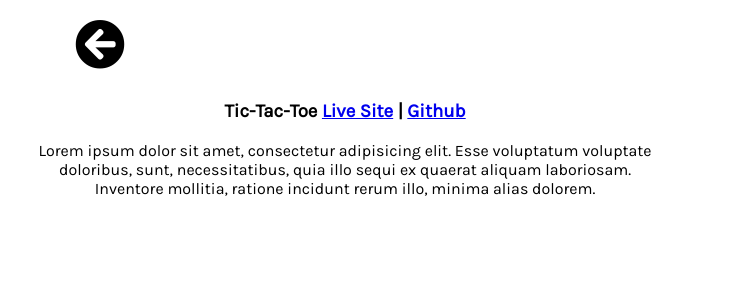
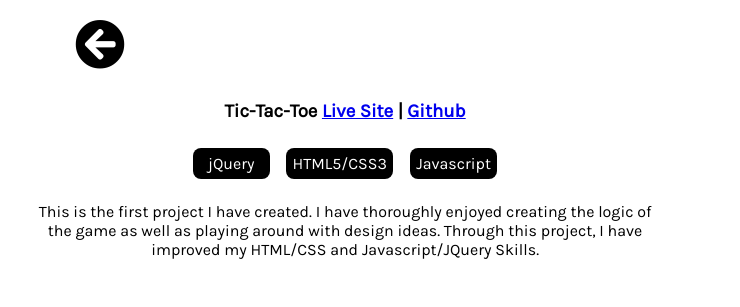
Before and after one commit to zabrinatan/zabrinatan.github.io, a plain HTML site: page index.html in a window 1280 px wide. Shown: the part 1725-2032 px from the top of the page, 540-1280 px from the left. Drawn offline with nearby package versions, Linux system fonts and the light colour scheme.

Commit message:
added technologies for each portfolio piece

```diff
--- a/css/master.css
+++ b/css/master.css
@@ -220,3 +220,20 @@ i:hover{
   color: grey;
   cursor: pointer;
 }
+
+.tech {
+  width: 100%;
+}
+
+.tech span{
+
+    color: white;
+    background-color: black;
+    min-width: 10%;
+    padding: 1%;
+    border-radius: 0.5em;
+    display: inline-block;
+    margin: 1% 1%;
+
+  /* list-style-type: none; */
+}
--- a/index.html
+++ b/index.html
@@ -77,7 +77,13 @@
       </video></a>
       <div class="port-content">
         <h3>Tic-Tac-Toe <a href="https://zabrinatan.github.io/tic-tac-toe/" target="_blank">Live Site</a> | <a href="https://github.com/zabrinatan/tic-tac-toe" target="_blank">Github</a></h3>
-        <p>Lorem ipsum dolor sit amet, consectetur adipisicing elit. Esse voluptatum voluptate doloribus, sunt, necessitatibus, quia illo sequi ex quaerat aliquam laboriosam. Inventore mollitia, ratione incidunt rerum illo, minima alias dolorem.</p></div>
+        <div class="tech"><span>jQuery</span> <span>HTML5/CSS3</span> <span>Javascript</span></div>
+        <p>This is the first project I have created. I have thoroughly enjoyed creating the logic of the game as well as playing around with design ideas. Through this project, I have improved my HTML/CSS and Javascript/JQuery Skills.</p>
+
+
+
+
+      </div>
 
     </div>
 
@@ -87,6 +93,7 @@
     </video></a>
     <div class="port-content">
       <h3>Travel-Book <a href="https://sleepy-depths-56530.herokuapp.com/" target="_blank">Live Site</a> | <a href="https://github.com/zabrinatan/travel_book" target="_blank">Github</a></h3>
+        <div class="tech"><span>jQuery</span> <span>HTML5/CSS3</span> <span>Ruby on Rails</span><span>Javascript</span><span>Google Geocoder API</span><span>Google Maps API</span> <span>Google Places API</span><span>Openweathermap API</span><span>Flickr Images</span></div>
       <p>Lorem ipsum dolor sit amet, consectetur adipisicing elit. Esse voluptatum voluptate doloribus, sunt, necessitatibus, quia illo sequi ex quaerat aliquam laboriosam. Inventore mollitia, ratione incidunt rerum illo, minima alias dolorem.</p></div>
   </div>
 
@@ -97,9 +104,11 @@
   <div class="port-content">
     <h3>Todo: Meet you <a href="https://todo-meetyou.herokuapp.com/" target="_blank">Live Site</a> |
     <a href="https://github.com/zabrinatan/dating-web" target="_blank">Github</a></h3>
+            <div class="tech"><span>jQuery</span> <span>HTML5/SassyCSS</span> <span>Ruby on Rails</span><span>Javascript</span><span>AJAX</span><span>Google Maps API</span> <span>Slick.js</span><span>Open Trivia Database API</span><span>Cloudinary</span><span>Attachinary</span></div>
     <p>Lorem ipsum dolor sit amet, consectetur adipisicing elit. Esse voluptatum voluptate doloribus, sunt, necessitatibus, quia illo sequi ex quaerat aliquam laboriosam. Inventore mollitia, ratione incidunt rerum illo, minima alias dolorem.</p></div>
 
   </div>
+
 
 <div id="loseit">
 <a href="https://zabrinatan.github.io/lose-it-client/#/" target="_blank"><video loop id = "video4">
@@ -107,6 +116,7 @@
 </video></a>
 <div class="port-content">
   <h3>Lose it! <a href="https://zabrinatan.github.io/lose-it-client/#/" target="_blank">Live Site</a> | <a href="https://github.com/zabrinatan/lose-it-client" target="_blank">Github</a></h3>
+  <div class="tech"><span>React.js</span><span>Ruby on Rails</span><span>HTML5/CSS3</span> <span>Javascript</span><span>Edamam Recipe API</span></div>
   <p>Lorem ipsum dolor sit amet, consectetur adipisicing elit. Esse voluptatum voluptate doloribus, sunt, necessitatibus, quia illo sequi ex quaerat aliquam laboriosam. Inventore mollitia, ratione incidunt rerum illo, minima alias dolorem.</p></div>
 
 </div>
@@ -118,6 +128,7 @@
 <div class="port-content">
   <h3>Portfolio <a href="https://zabrinatan.github.io/" target="_blank">Live Site</a> |
   <a href="https://github.com/zabrinatan/zabrinatan.github.io" target="_blank">Github</a></h3>
+  <div class="tech"><span>JQuery</span><span>Javascript</span><span>HTML5/CSS3</span> <span>Slick.js</span></div>
   <p>Lorem ipsum dolor sit amet, consectetur adipisicing elit. Esse voluptatum voluptate doloribus, sunt, necessitatibus, quia illo sequi ex quaerat aliquam laboriosam. Inventore mollitia, ratione incidunt rerum illo, minima alias dolorem.</p></div>
 
 </div>
```
